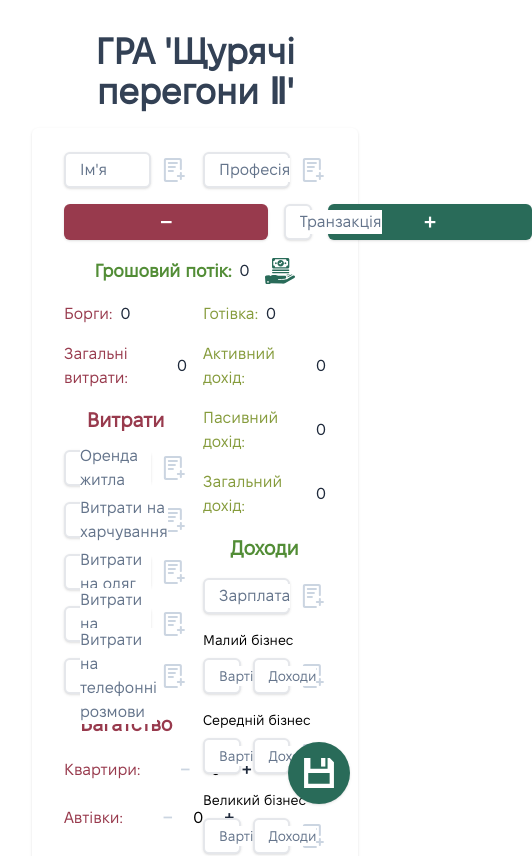
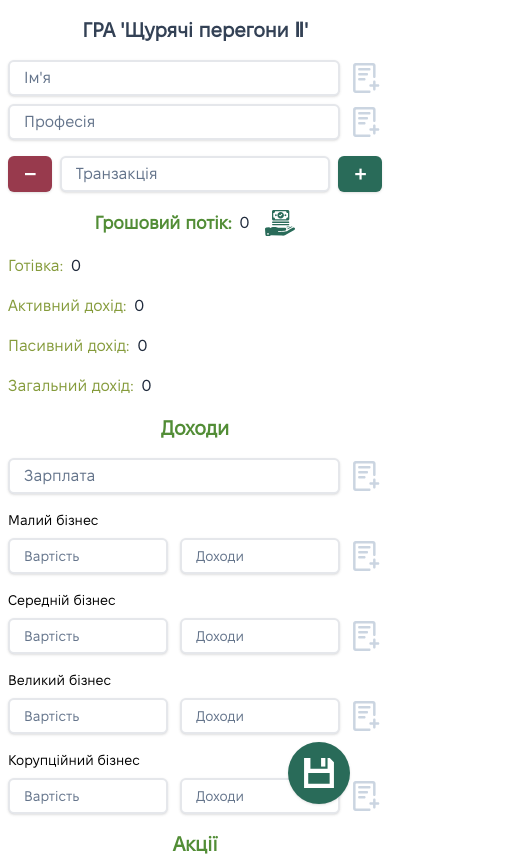
Before and after one commit to Kh-Ol-An/rat-race-client, a Vue app: page / in a window 390 px wide. Shown: the top 856 px of the page, 532 px wide, since content can reach past the window. Built offline with nearby package versions, Linux system fonts and the light colour scheme.

Commit message:
Change approach on the desktop first; slightly adapted for mobile

```diff
--- a/src/App.vue
+++ b/src/App.vue
@@ -1,6 +1,6 @@
 <template>
-    <div class="pt-4 pb-8 px-8 flex flex-col items-center justify-center">
-        <h1 class="p-4 text-4xl font-bold text-slate-700 text-center">
+    <div class="pt-4 pb-8 px-8 md:p-2 flex flex-col items-center justify-center">
+        <h1 class="p-4 md:p-2 text-4xl md:text-xl font-bold text-slate-700 text-center">
             ГРА 'Щурячі перегони Ⅱ'
         </h1>
         <Blank />
--- a/src/components/Blank/Index.vue
+++ b/src/components/Blank/Index.vue
@@ -1,10 +1,13 @@
 <template>
-    <form class="relative py-6 px-8 w-full max-w-5xl flex flex-col gap-4 shadow rounded-md" @submit.prevent="submit">
-        <div class="grid grid-cols-2 gap-4">
+    <form
+        class="relative md:mt-2 py-6 px-8 md:p-0 w-full max-w-5xl flex flex-col gap-4 shadow md:shadow-none rounded-md"
+        @submit.prevent="submit"
+    >
+        <div class="grid grid-cols-2 md:grid-cols-1 gap-4 md:gap-2">
             <UserIdentification :userProp="user" @add:name="addName" @add:profession="addProfession" />
         </div>
 
-        <div class="flex items-center gap-4">
+        <div class="flex items-center gap-4 md:gap-2">
             <Transaction @decrement="decrement" @increment="increment" />
         </div>
 
@@ -17,8 +20,8 @@
             @get="getCashFlow"
         />
 
-        <div class="grid grid-cols-2 gap-4">
-            <div class="flex flex-col gap-4">
+        <div class="grid grid-cols-2 md:grid-cols-1 gap-4">
+            <div class="flex flex-col gap-4 md:order-last">
                 <ExpenseInfo :debt="debt" :expenses="expenses" />
 
                 <!-- Витрати -->
--- a/src/components/Blank/modules/Transaction.vue
+++ b/src/components/Blank/modules/Transaction.vue
@@ -1,7 +1,7 @@
 <template>
     <button
         class="
-            py-2 px-24
+            py-2 px-24 md:px-4
             shadow hover:shadow-lg
             rounded-md
             bg-opposite
@@ -17,7 +17,7 @@
     <Input v-model:value="transaction" id="transaction" placeholder="Транзакція" />
     <button
         class="
-            py-2 px-24
+            py-2 px-24 md:px-4
             shadow hover:shadow-lg
             rounded-md
             bg-secondary
--- a/src/components/Blank/plugins/Add.vue
+++ b/src/components/Blank/plugins/Add.vue
@@ -6,7 +6,7 @@
         :disabled="disabled"
         @click="$emit('add')"
     >
-        <AddIcon width="24px" height="24px" :color="disabled ? 'fill-slate-300' : 'fill-secondary'" />
+        <AddIcon width="30px" height="30px" :color="disabled ? 'fill-slate-300' : 'fill-secondary'" />
     </button>
 </template>
 
--- a/tailwind.config.cjs
+++ b/tailwind.config.cjs
@@ -10,6 +10,14 @@ module.exports = {
         fontFamily: {
             "MacPawFixelText": ["MacPawFixelText", ...defaultTheme.fontFamily.sans],
         },
+        screens: {
+            '3xl': {'max': '1919px'},
+            '2xl': {'max': '1535px'},
+            'xl': {'max': '1365px'},
+            'lg': {'max': '1023px'},
+            'md': {'max': '767px'},
+            'sm': {'max': '639px'},
+        },
         extend: {
             colors: {
                 primary: '#528D36',
```
